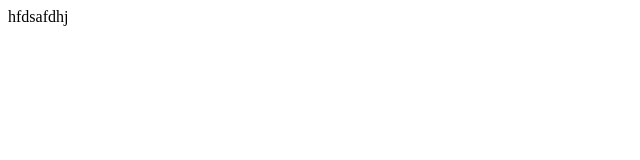
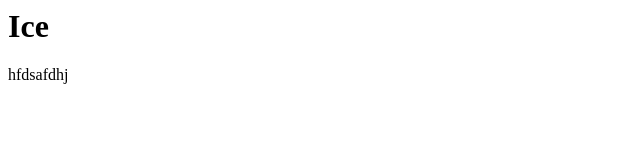
Before and after one commit to Vijay02-pk/expert-fishstick, a plain HTML site: page index.html in a window 1280 px wide. Shown: the whole page, without its empty margins (0-640 px from the left). Drawn offline with Linux system fonts and the light colour scheme.

Commit message:
added h1 tag to index.html

```diff
--- a/index.html
+++ b/index.html
@@ -1,4 +1,5 @@
 <html>
 <title>Hello How are yoy</title>
+<h1>Ice </h1>
 <pr>hfdsafdhj</pr>
 </html>
```
